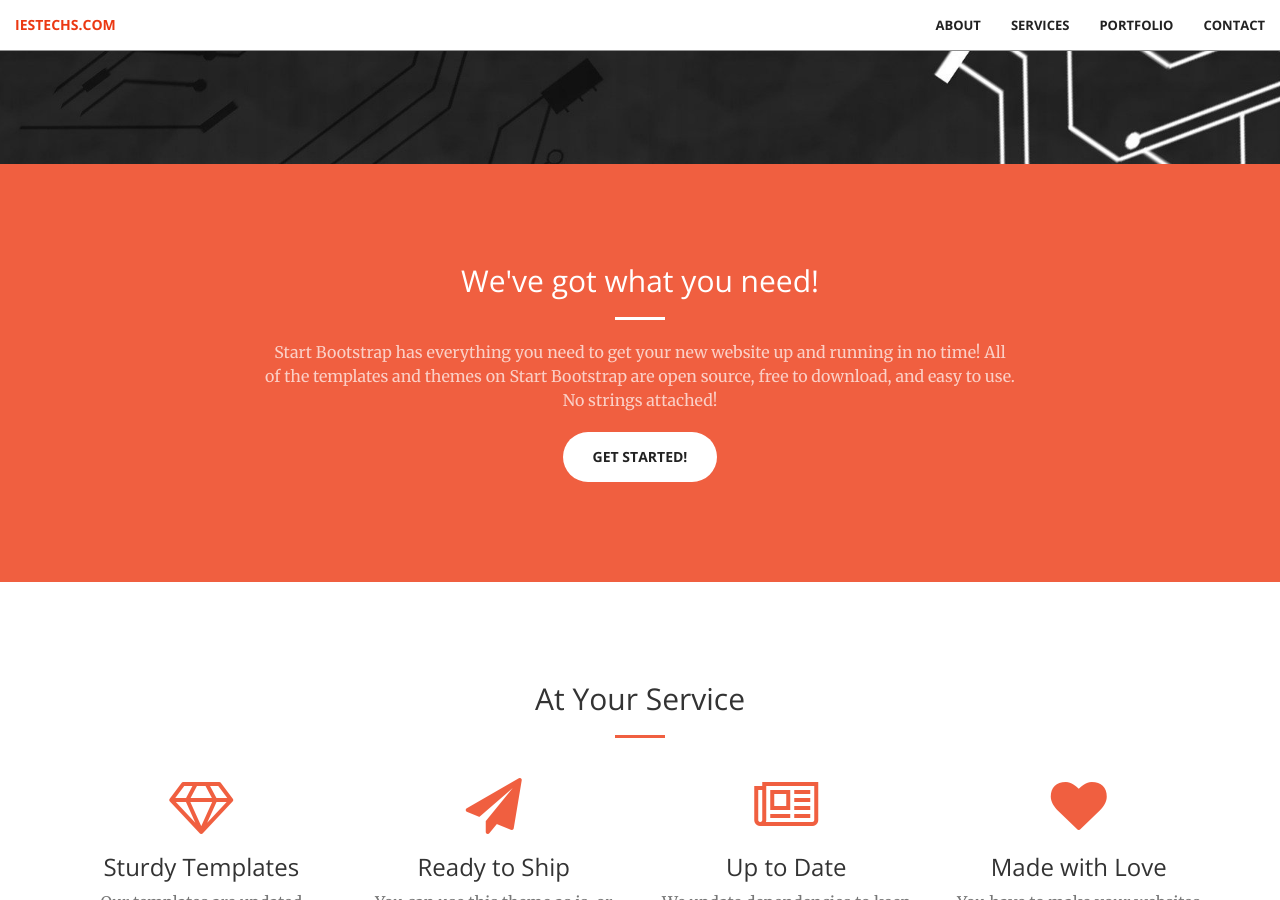
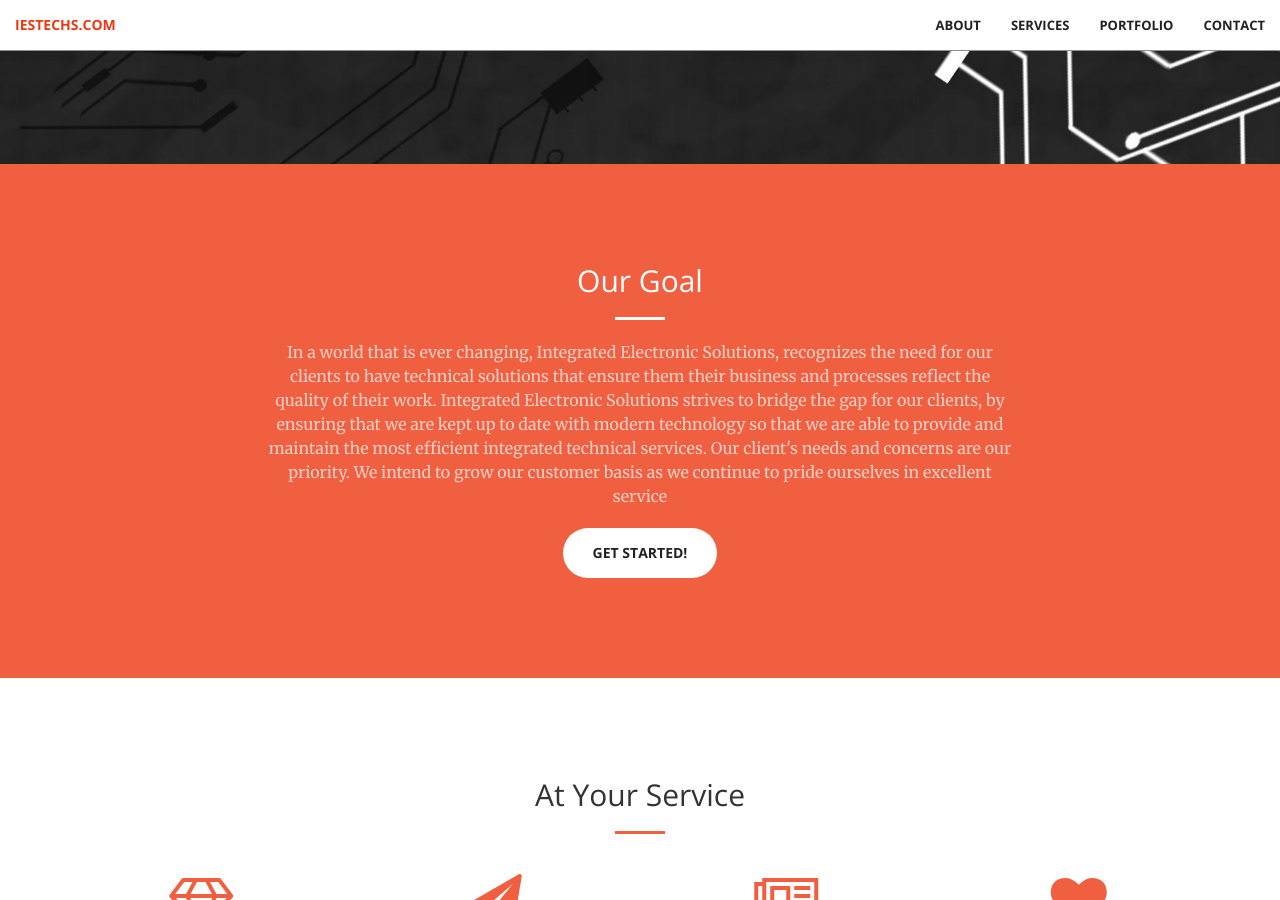
Before and after one commit to koelzerdev/koelzerdev.github.io, a Jekyll site: the page built from index.html, in a window 1280 px wide and 900 px high, scrolled down 736 px. Built offline with Jekyll 4.4.1, drawn with Linux system fonts in a browser that asks for light colours.

Commit message:
fix button and desc

```diff
--- a/_includes/call-to-action.html
+++ b/_includes/call-to-action.html
@@ -2,10 +2,12 @@
     <div class="container">
         <div class="row">
             <div class="col-lg-8 col-lg-offset-2 text-center">
-                <h2 class="section-heading">We've got what you need!</h2>
+                <h2 class="section-heading">Our Goal</h2>
                 <hr class="light">
-                <p class="text-faded">Start Bootstrap has everything you need to get your new website up and running in no time! All of the templates and themes on Start Bootstrap are open source, free to download, and easy to use. No strings attached!</p>
-                <a href="#" class="btn btn-default btn-xl">Get Started!</a>
+                <p class="text-faded">In a world that is ever changing, Integrated Electronic Solutions, recognizes the need for our clients to have technical solutions that ensure them their business and processes reflect the quality of their work. Integrated Electronic Solutions strives to bridge the gap for our clients, by ensuring that we are kept up to date with modern technology so that we are able to provide and maintain the most efficient integrated technical services. Our client's needs and concerns are our priority. We intend to grow our customer basis as we continue to pride ourselves in excellent service
+
+                </p>
+                <a href="#services" class="btn btn-default btn-xl">Get Started!</a>
             </div>
         </div>
     </div>
```
